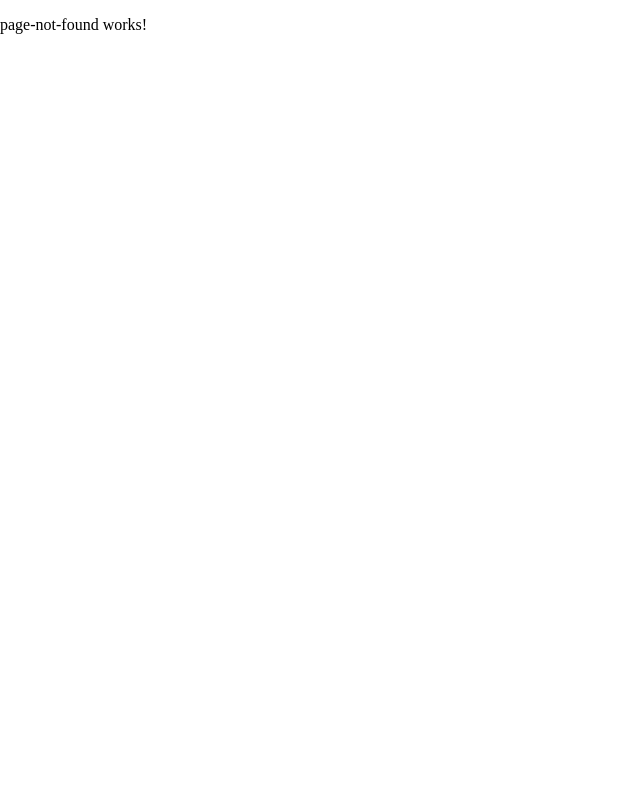
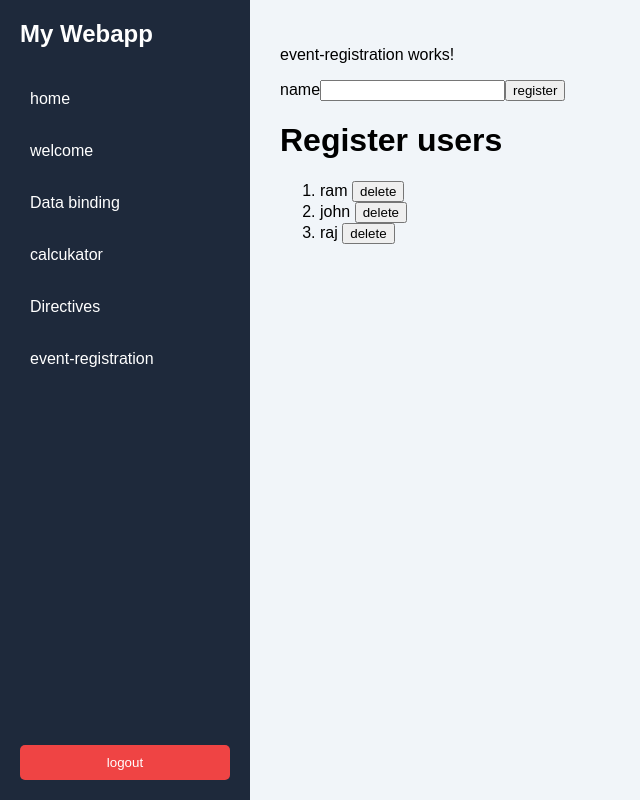
Before and after one commit to ramuk290200-Ram/my-app, an Angular app: page /dashboard/event-registration in a window 1280 px wide. Shown: the whole page, without its empty margins (0-640 px from the left). Built offline with nearby package versions, Linux system fonts and the light colour scheme.

Commit message:
event-registration

```diff
--- a/src/app/app-routing.module.ts
+++ b/src/app/app-routing.module.ts
@@ -8,6 +8,7 @@
 import { DataBindingComponent } from './data-binding/data-binding.component';
 import { CalculatorComponent } from './calculator/calculator.component';
 import { DirectivesComponent } from './directives/directives.component';
+import { EventRegistrationComponent } from './event-registration/event-registration.component';
 
 
 const routes: Routes = [
@@ -17,7 +18,8 @@
     {path:'welcome',component: WelcomeComponent},
     {path: 'data-binding', component: DataBindingComponent},
     {path:'calculator', component: CalculatorComponent},
-    {path: 'directives', component:DirectivesComponent}
+    {path: 'directives', component:DirectivesComponent},
+    {path: 'event-registration', component:EventRegistrationComponent}
 
   ]},
   {path:'', component: LoginComponent},
--- a/src/app/app.module.ts
+++ b/src/app/app.module.ts
@@ -12,6 +12,7 @@
 import { FormsModule } from '@angular/forms';
 import { CalculatorComponent } from './calculator/calculator.component';
 import { DirectivesComponent } from './directives/directives.component';
+import { EventRegistrationComponent } from './event-registration/event-registration.component';
 
 @NgModule({
   declarations: [
@@ -23,7 +24,8 @@
     WelcomeComponent,
     DataBindingComponent,
     CalculatorComponent,
-    DirectivesComponent
+    DirectivesComponent,
+    EventRegistrationComponent
   ],
   imports: [
     BrowserModule,
--- a/src/app/dashboard/dashboard.component.html
+++ b/src/app/dashboard/dashboard.component.html
@@ -7,6 +7,7 @@
             <li routerLink="data-binding">Data binding</li>
             <li routerLink="calculator">calcukator</li>
             <li routerLink="directives">Directives</li>
+            <li routerLink="event-registration">event-registration</li>
         </ul>
         <button routerLink="/login">logout</button>
     </div>
--- /dev/null
+++ b/src/app/event-registration/event-registration.component.html
@@ -0,0 +1,12 @@
+<p>event-registration works!</p>
+
+<label for="'">name</label>
+<input type="text" [(ngModel)]="name">
+<button (click)="register()">register</button>
+<h1>Register users</h1>
+<ol>
+    <li *ngFor="let user of users; let i=index">
+        {{user}}
+        <button (click)="delete(i)">delete</button>
+    </li>
+</ol>
--- /dev/null
+++ b/src/app/event-registration/event-registration.component.ts
@@ -0,0 +1,18 @@
+import { Component } from '@angular/core';
+
+@Component({
+  selector: 'app-event-registration',
+  templateUrl: './event-registration.component.html',
+  styleUrls: ['./event-registration.component.css']
+})
+export class EventRegistrationComponent {
+name:string = "";
+users:string[] = ['ram','john','raj']
+
+register(){
+  this.users.push(this.name);
+}
+delete(i:number){
+  this.users.splice(i,1);
+}
+}
```
Also changed, not shown: src/app/event-registration/event-registration.component.css (added), 1 other file (tests, documents, lock files or other folders).
